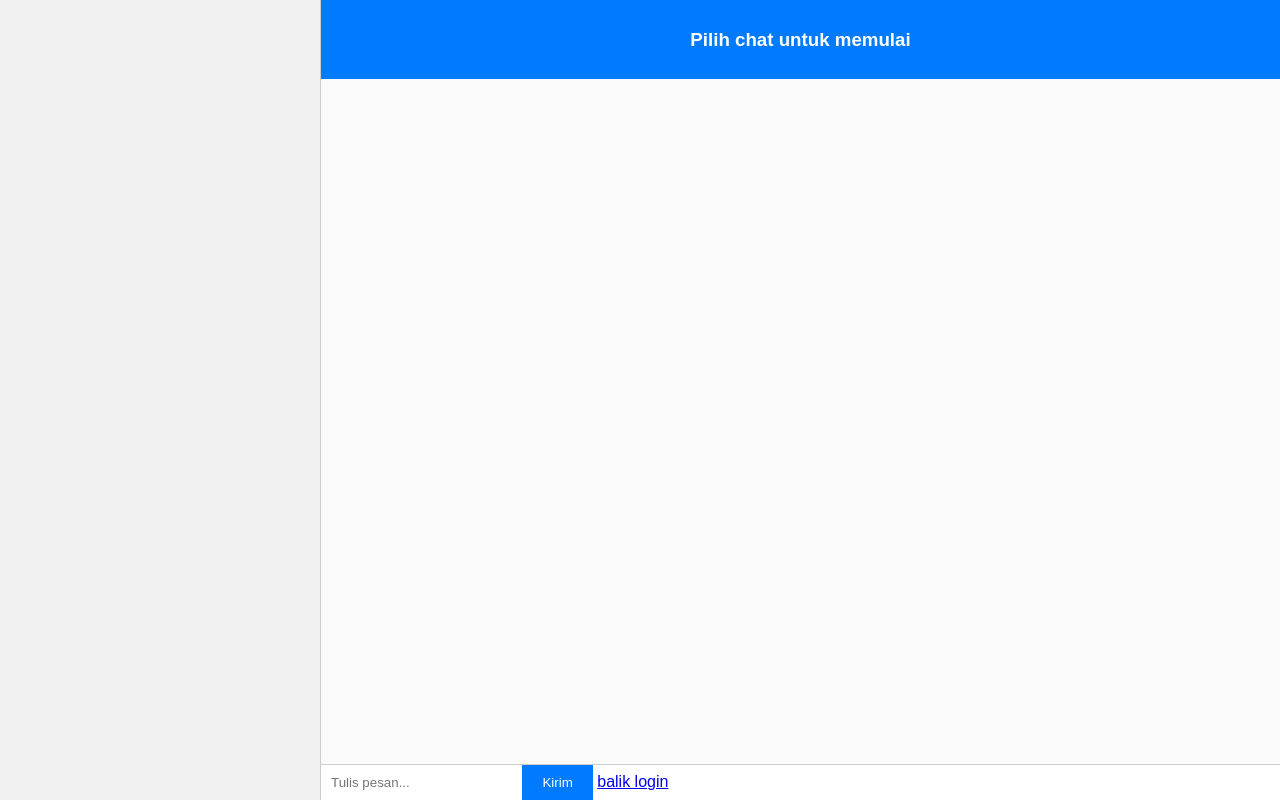
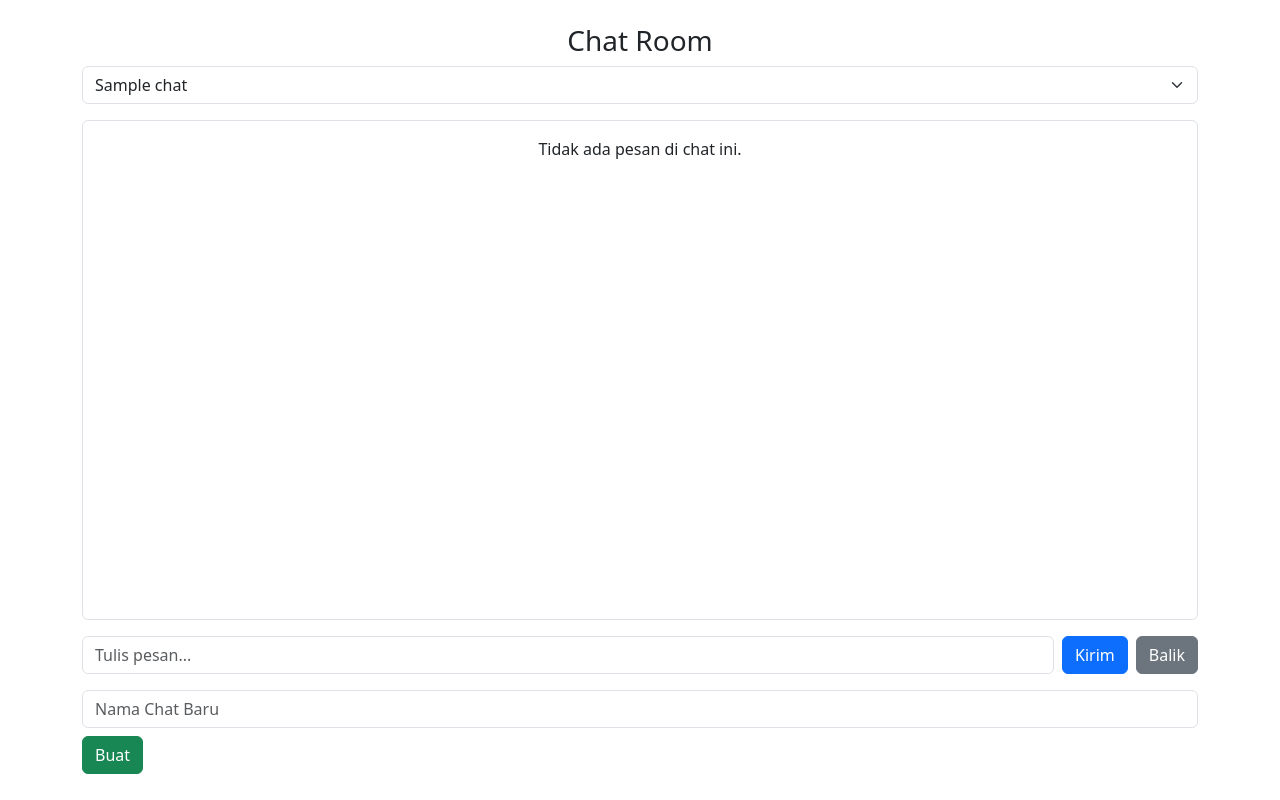
Before and after one commit to Rieri6/chat-app, a PHP site: page / in a window 1280 px wide. Run offline with PHP 8.4, Linux system fonts and the light colour scheme; the visitor is signed in with stand-in values (Sample User, id 1); tables that the repository leaves empty hold one stand-in row (values such as "Sample post").

Commit message:
penambahan kode di index dan memunculkan chat ke index serta membuat form untuk ke database chats

```diff
--- a/css/style.css
+++ b/css/style.css
@@ -1,70 +1,35 @@
-body {
-    font-family: Arial, sans-serif;
-    margin: 0;
-    padding: 0;
-    display: flex;
-    height: 100vh;
+.chat-box {
+    background-color: #f2f2f2;
+    padding: 20px;
+    border-radius: 10px;
 }
 
-.chat-container {
-    display: flex;
-    flex: 1;
+.message {
+    max-width: 60%;
+    padding: 10px;
+    border-radius: 15px;
+    position: relative;
+    font-size: 14px;
 }
 
-.chat-list {
-    width: 25%;
-    background-color: #f1f1f1;
-    border-right: 1px solid #ccc;
-    overflow-y: auto;
+.message.sent {
+    background-color: #34b7f1; /* Biru untuk pesan yang dikirim */
+    color: #fff;
+    text-align: right;
 }
 
-.chat-item {
-    padding: 15px;
-    border-bottom: 1px solid #ddd;
-    cursor: pointer;
+.message.received {
+    background-color: #69dd11; /* Hijau untuk pesan yang diterima */
+    color: #000;
 }
 
-.chat-item:hover {
-    background-color: #eaeaea;
+.message p {
+    margin: 0;
 }
 
-.chat-box {
-    flex: 1;
-    display: flex;
-    flex-direction: column;
-    background-color: #fff;
+.message small {
+    display: block;
+    font-size: 10px;
+    margin-top: 5px;
+    color: #888;
 }
-
-.chat-header {
-    padding: 10px;
-    background-color: #007bff;
-    color: #fff;
-    text-align: center;
-}
-
-.chat-messages {
-    flex: 1;
-    padding: 15px;
-    overflow-y: auto;
-    background-color: #fafafa;
-}
-
-.chat-input {
-    display: flex;
-    border-top: 1px solid #ccc;
-}
-
-.chat-input input[type="text"] {
-    flex: 1;
-    padding: 10px;
-    border: none;
-    outline: none;
-}
-
-.chat-input button {
-    background-color: #007bff;
-    color: white;
-    border: none;
-    padding: 10px 20px;
-    cursor: pointer;
-}
--- a/index.php
+++ b/index.php
@@ -1,38 +1,115 @@
 <?php
 session_start();
-if(!isset($_SESSION['iduser'])){
-    header("Location: login.php");
-    exit();
-}else{
+require 'config/koneksi.php';
+
+if (isset($_SESSION['success_message'])) {
+    echo "<script>alert('" . $_SESSION['success_message'] . "');</script>";
+    unset($_SESSION['success_message']);
+}
+
+$chat_id = $_GET['chat_id'] ?? null;
+
+$stmt = $pdo->query("SELECT * FROM chats");
+$chats = $stmt->fetchAll();
+
+$messages = [];
+if ($chat_id) {
+    $stmtMessages = $pdo->prepare("SELECT messages.message, messages.created_at, users.username
+                                   FROM messages
+                                   JOIN users ON messages.user_id = users.id
+                                   WHERE messages.chat_id = ?
+                                   ORDER BY messages.created_at ASC");
+    $stmtMessages->execute([$chat_id]);
+    $messages = $stmtMessages->fetchAll(PDO::FETCH_ASSOC);
+}
 ?>
 <!DOCTYPE html>
 <html lang="en">
 <head>
     <meta charset="UTF-8">
     <meta name="viewport" content="width=device-width, initial-scale=1.0">
-    <link rel="stylesheet" href="css/style.css">
-    <title>Tampilan Chat Room</title>
+    <link rel="stylesheet" href="https://cdn.jsdelivr.net/npm/bootstrap@5.3.0/dist/css/bootstrap.min.css">
+    <title>Chat Room</title>
+    <style>
+        .message-box {
+            padding: 10px;
+            border-radius: 10px;
+            margin-bottom: 5px;
+            max-width: 60%;
+        }
+        .message-right {
+            background-color: #66cc91;
+            margin-left: auto;
+            text-align: right;
+        }
+        .message-left {
+            background-color: #448dee;
+            text-align: left;
+        }
+    </style>
 </head>
 <body>
-         <div class="chat-container">
-        <div class="chat-list">
+    <div class="container py-4">
+        <h3 class="text-center">Chat Room</h3>
+        <form action="index.php" method="GET" class="mb-3">
+            <select name="chat_id" class="form-select me-2" onchange="this.form.submit()">
+                <?php foreach ($chats as $chat) : ?>
+                    <option value="<?= $chat['id']; ?>" <?= ($chat_id == $chat['id']) ? 'selected' : ''; ?>>
+                        <?= htmlspecialchars($chat['chat_name']); ?>
+                    </option>
+                <?php endforeach; ?>
+            </select>
+        </form>
+        <div class="chat-box border rounded p-3" style="height: 500px; overflow-y: auto;" id="chat-box">
+            <?php if (!empty($messages)) : ?>
+                <?php foreach ($messages as $message) : ?>
+                    <?php
+                    $currentUsername = $_SESSION['username'] ?? '';
+                    $class = ($message['username'] === $currentUsername) ? 'message-right' : 'message-left';
+                    ?>
+                    <div class="d-flex mb-3 <?= $class; ?>">
+                        <div class="message <?= $class; ?>">
+                            <strong><?= htmlspecialchars($message['username']); ?></strong>
+                            <p class="mb-1"><?= htmlspecialchars($message['message']); ?></p>
+                            <small class="text-muted"><?= $message['created_at']; ?></small>
+                        </div>
+                    </div>
+                <?php endforeach; ?>
+            <?php else : ?>
+                <p class="text-center">Tidak ada pesan di chat ini.</p>
+            <?php endif; ?>
         </div>
-        <div class="chat-box">
-            <div class="chat-header">
-                <h3 id="chat-title">Pilih chat untuk memulai</h3>
-            </div>
-            <div class="chat-messages" id="messages">
-            </div>
-            <div class="chat-input">
-                <form id="message-form" action="modules/create_message.php" method="POST">
-                    <input type="hidden" name="chat_id" id="chat_id">
-                    <input type="text" name="message" placeholder="Tulis pesan...">
-                    <button type="submit">Kirim</button>
-                    <a href="login.php">balik login</a>
-                </form>
-            </div>
-        </div>
+        <form action="modules/create_message.php" method="POST" class="d-flex mt-3">
+            <input type="hidden" name="chat_id" value="<?= htmlspecialchars($chat_id); ?>">
+            <input type="text" name="message" class="form-control me-2" placeholder="Tulis pesan..." required>
+            <button type="submit" class="btn btn-primary">Kirim</button>
+            <a href="login.php" class="btn btn-secondary ms-2">Balik</a>
+        </form>
+        <form action="modules/creat_chat.php" method="POST" class="mt-3">
+            <input type="text" name="chat_name" class="form-control" placeholder="Nama Chat Baru" required>
+            <button type="submit" class="btn btn-success mt-2">Buat</button>
+        </form>
     </div>
+    <script>
+        function fetchMessages() {
+            const chatBox = document.getElementById('chat-box');
+            const chatId = <?= json_encode($chat_id); ?>;
+
+            if (chatId) {
+                const xhr = new XMLHttpRequest();
+                xhr.open('GET', 'read_message.php?chat_id=' + chatId, true);
+                xhr.onload = function () {
+                    if (xhr.status === 200) {
+                        chatBox.innerHTML = xhr.responseText;
+                        chatBox.scrollTop = chatBox.scrollHeight;
+                    }
+                };
+                xhr.send();
+            }
+        }
+
+        setInterval(fetchMessages, 3000);
+    </script>
+    <script src="https://cdn.jsdelivr.net/npm/bootstrap@5.3.0/dist/js/bootstrap.bundle.min.js"></script>
 </body>
 </html>
-<?php } ?>
```
Also changed, not shown: modules/creat_chat.php (added, +21 -0 lines), modules/create_message.php (+14 -33 lines), modules/read_messages.php (+22 -28 lines).
